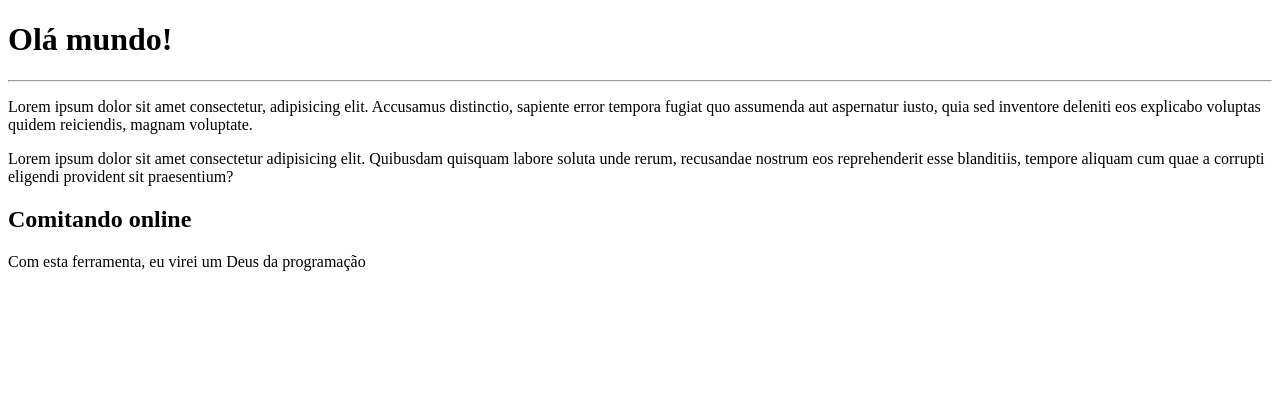
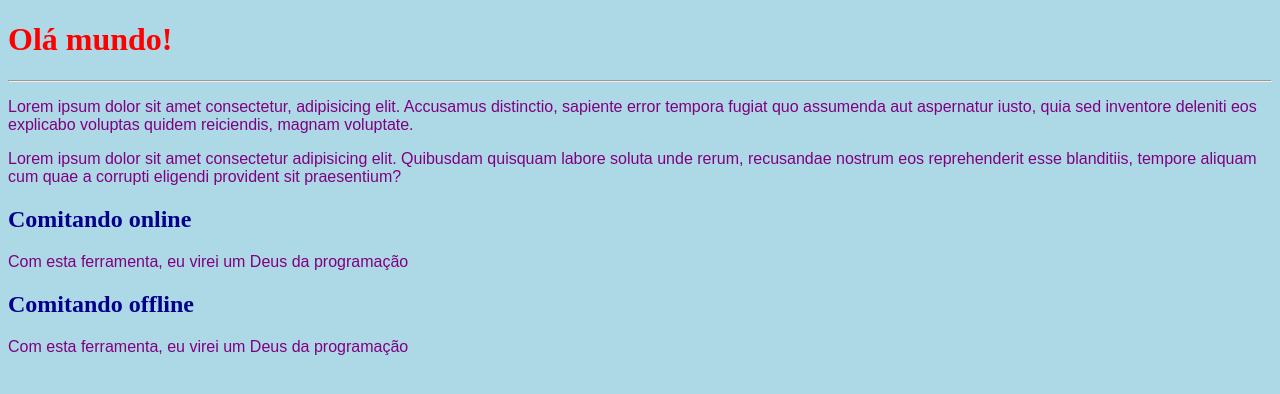
Before and after one commit to rafaelsebastiao/OlaMundo, a plain HTML site: page site-exemplo/index.html in a window 1280 px wide. Drawn offline with Linux system fonts and the light colour scheme.

Commit message:
Adicionei um parágrafo, coloquei cor de fundo e cor nas letras

```diff
--- a/site-exemplo/index.html
+++ b/site-exemplo/index.html
@@ -4,6 +4,23 @@
     <meta charset="UTF-8">
     <meta name="viewport" content="width=device-width, initial-scale=1.0">
     <title>Meu primeiro site em repositório</title>
+    <style>
+        body{
+            background-color: lightblue;
+
+        }
+
+        h1{
+            color:red;
+        }
+        h2{
+            color:darkblue;
+        }
+        p{
+            color:purple;
+            font-family: Arial, Helvetica, sans-serif;
+        }
+    </style>
 </head>
 <body>
     <h1>Olá mundo!</h1>
@@ -12,5 +29,7 @@
     <p>Lorem ipsum dolor sit amet consectetur adipisicing elit. Quibusdam quisquam labore soluta unde rerum, recusandae nostrum eos reprehenderit esse blanditiis, tempore aliquam cum quae a corrupti eligendi provident sit praesentium?</p>
     <h2>Comitando online</h2>
     <p>Com esta ferramenta, eu virei um Deus da programação</p>
+    <h2>Comitando offline</h2>
+    <p>Com esta ferramenta, eu virei um Deus da programação</p>
 </body>
 </html>
```
